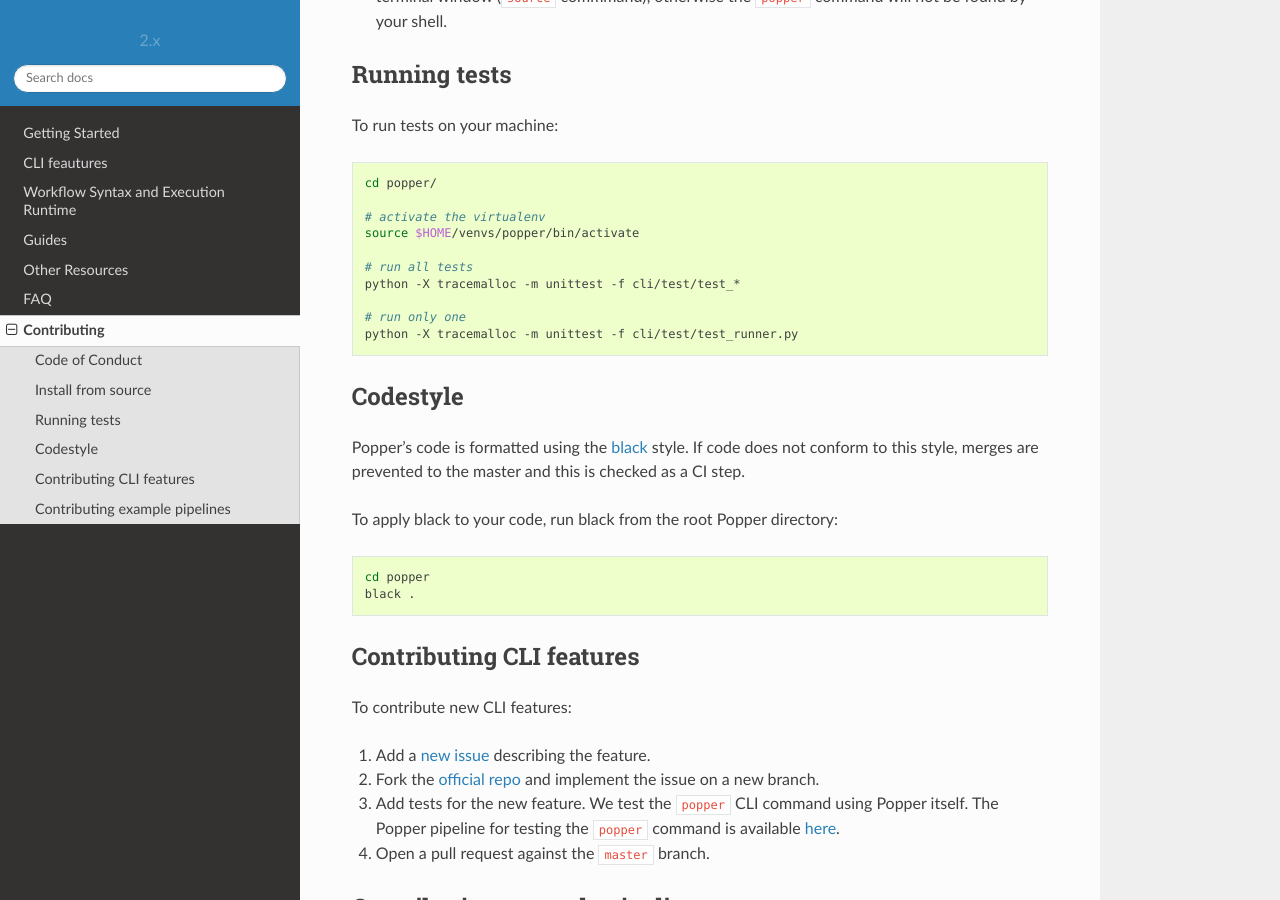
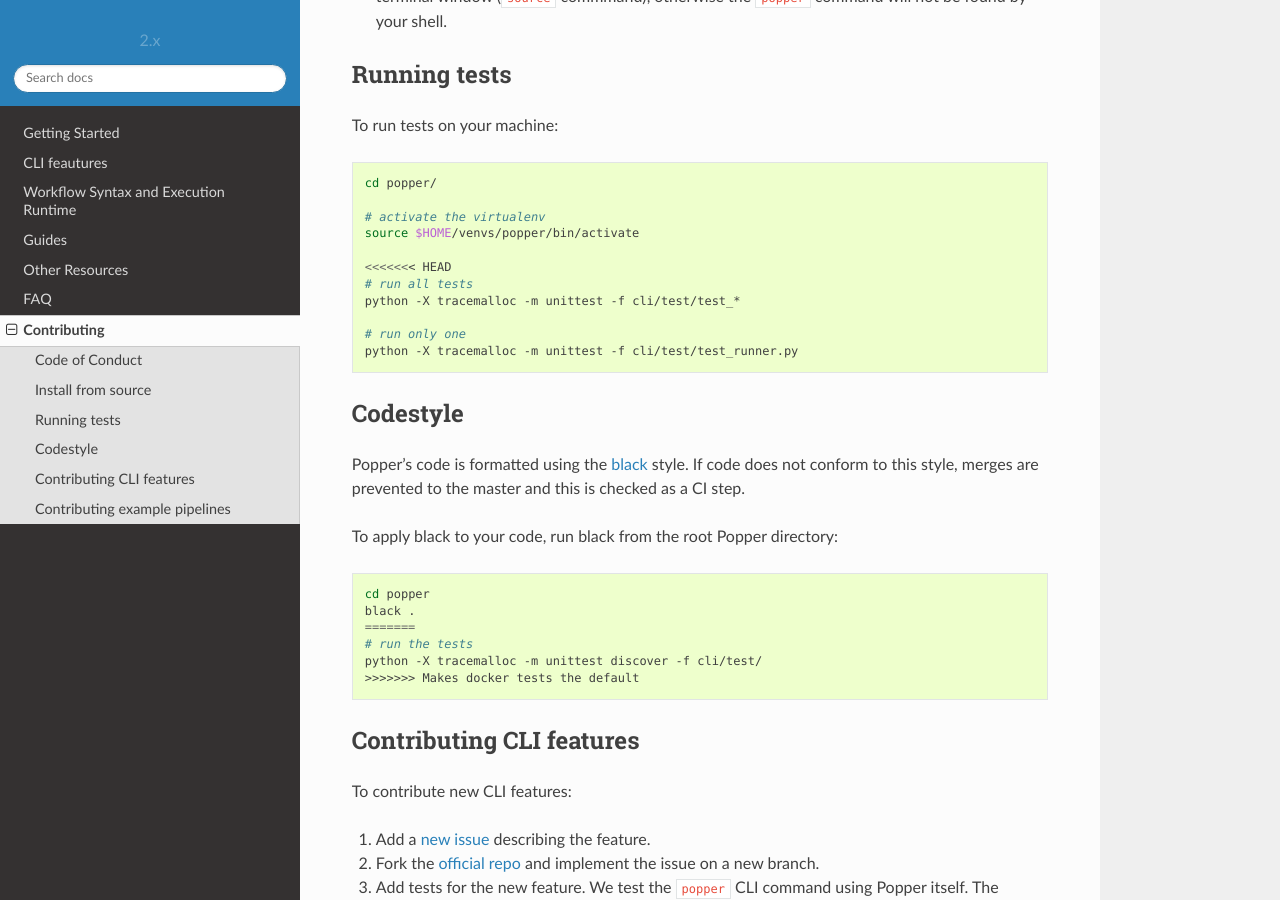
Before and after one commit to getpopper/popper, a Sphinx documentation site: the page built from docs/sections/contributing.md, in a window 1280 px wide and 900 px high, scrolled down 934 px. Built offline with Sphinx 7.4.7 and the Read the Docs theme 2.0.0, drawn with Linux system fonts in a browser that asks for light colours.

Commit message:
Makes docker tests the default
Tests on the docker engine are now executed by default unless `ENGINE`
variable is assinged to `singularity`

````diff
--- a/docs/sections/contributing.md
+++ b/docs/sections/contributing.md
@@ -57,6 +57,7 @@
 # activate the virtualenv
 source $HOME/venvs/popper/bin/activate
 
+<<<<<<< HEAD
 # run all tests
 python -X tracemalloc -m unittest -f cli/test/test_*
 
@@ -73,6 +74,10 @@
 ```bash
 cd popper
 black .
+=======
+# run the tests
+python -X tracemalloc -m unittest discover -f cli/test/
+>>>>>>> Makes docker tests the default
 ```
 
 ## Contributing CLI features
````
Also changed, not shown: .travis.yml.
